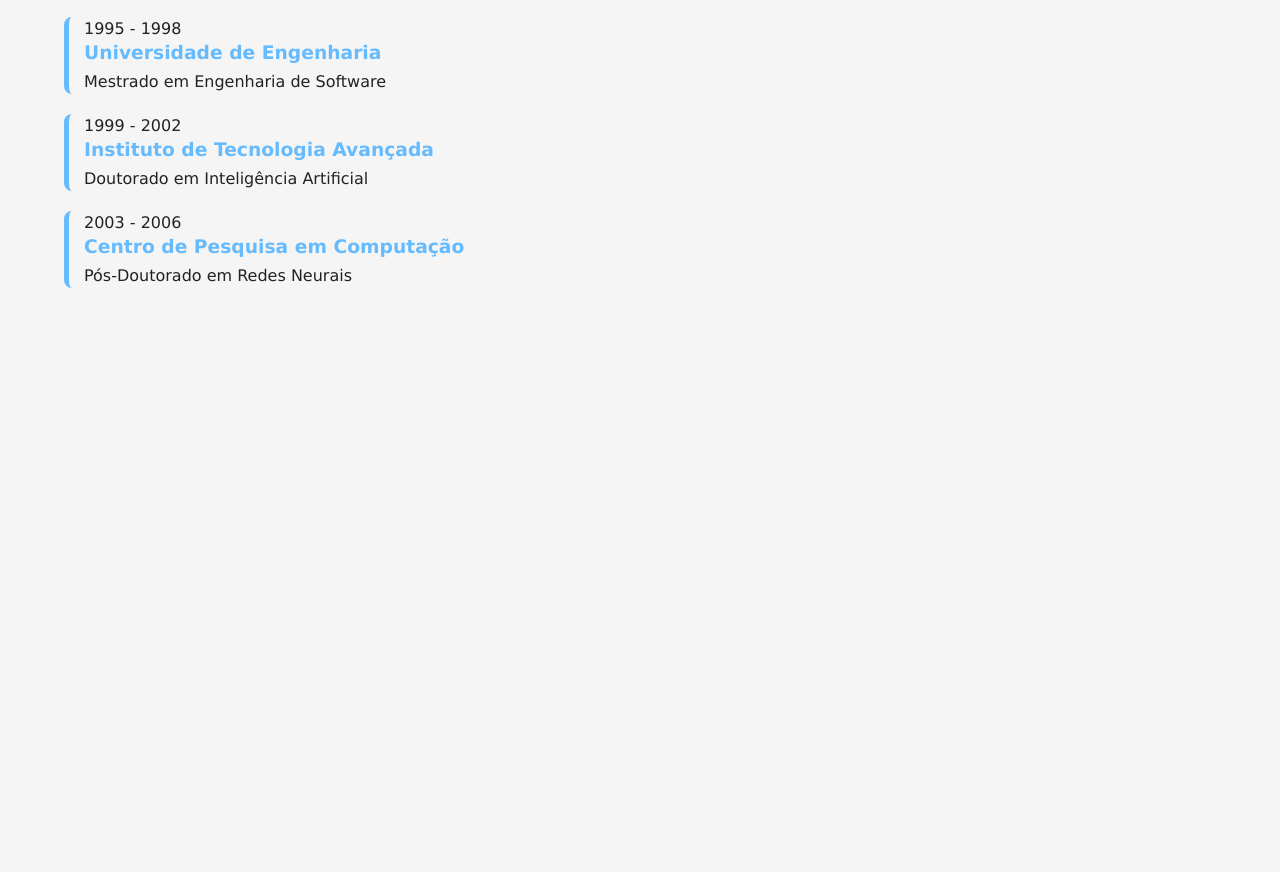
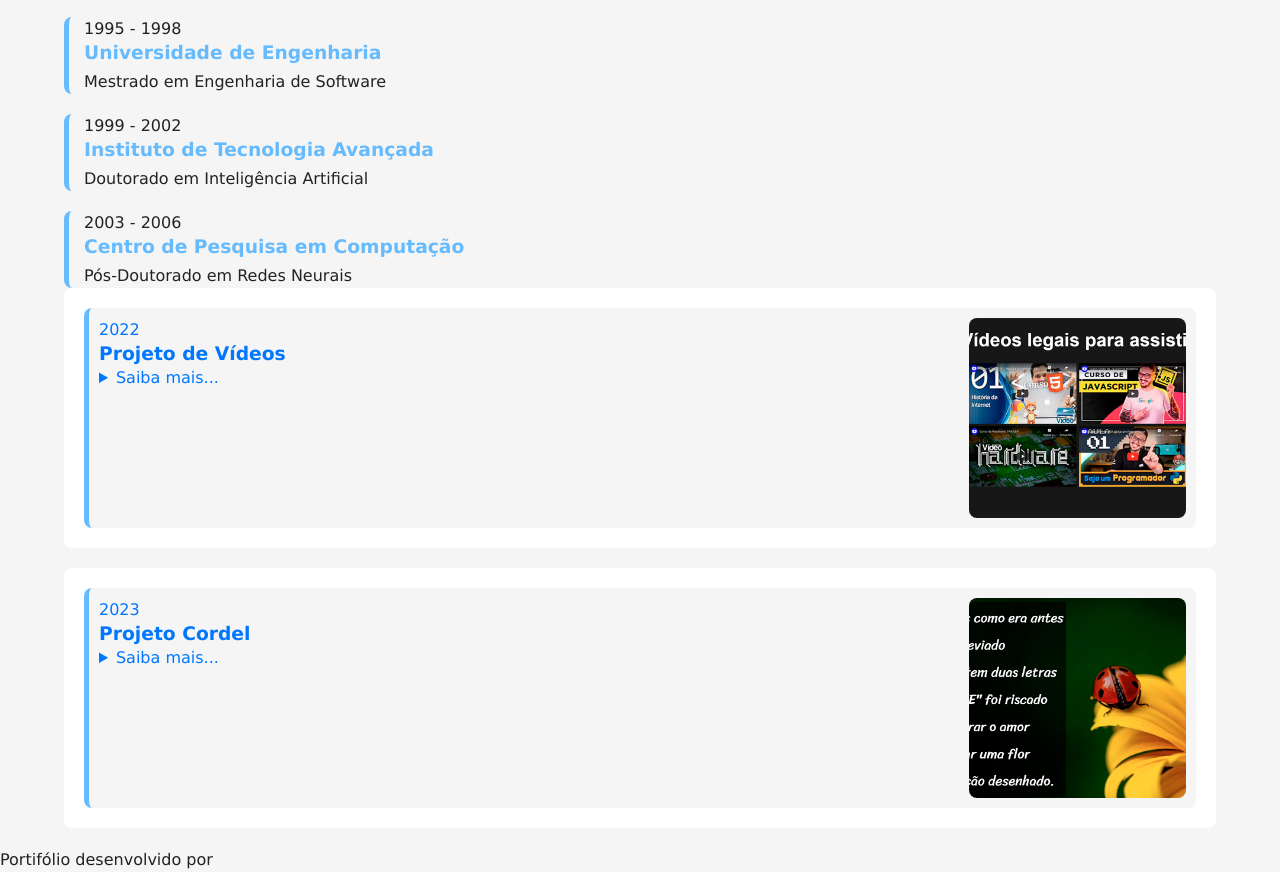
Before and after one commit to Pedro-F2210/projeto-portifolio, a plain HTML site: page index.html in a window 1280 px wide. Shown: the part 817-1689 px from the top of the page. Before the commit the page ends 1105 px from the top, so only its background shows below. Drawn offline with Linux system fonts and the light colour scheme.

Commit message:
projeto áreas

```diff
--- a/estilos/style.css
+++ b/estilos/style.css
@@ -191,8 +191,54 @@ article {
     margin-bottom: 5px;
 }
 
+#projeto-container {
+    display: flex;
+    flex-direction: column-reverse;
+    gap: 20px;
+}
+
+.projeto {
+    display: flex;
+    flex-direction: column;
+    gap: 15px;
+    background-color: var(--fundo-principal);
+    padding: 10px;
+    border-radius: 8px;
+    border-left: 5px solid var(--destaque-inverso);
+    transition: border-color 0.5, border-width 0.5s;
+}
+
+.projeto:hover {
+    border-color: var(--destaque);
+    border-left-width: 15px;
+    cursor: pointer;
+}
+
+.foto {
+    width: 100%;
+    aspecto-ratio: 16/9;
+    object-fit: cover;
+    overflow: hidden;
+    border-radius: 8px;
+}
+
 @media screen and (min-width: 768px) {
     #skill-container {
         grid-template-columns: 1fr 1fr;
     }
+
+    .projeto {
+        flex-direction: row-reverse;
+        justify-content: space-between;
+    }
+
+    .projeto-info {
+        max-width: 80%;
+    }
+
+    .foto {
+        aspect-ratio: 1/1;
+        max-width: 20%;
+        max-height: 200px;
+    }
 }
--- a/index.html
+++ b/index.html
@@ -118,11 +118,45 @@
                     <p class="titulacao">Pós-Doutorado em Redes Neurais</p>
                 </div>
             </div>
+
+            <article id="projeto-container">
+                <div class="projeto">
+                    <img src="imagens/projeto-01-videos.jpg" alt="Projeto 1" class="foto">
+                    <div class="projeto-info">
+                        <p class="periodo">2022</p>
+                        <h3 class="titulo">Projeto de Vídeos</h3>
+                        <p>
+                            <details class="descricao">
+                                <summary>Saiba mais...</summary>
+                                <p>Lorem ipsum dolor sit amet consectetur adipisicing elit. Distinctio eum aliquid sint perspiciatis, similique omnis unde deleniti totam nostrum quibusdam velit, inventore et explicabo! Quas labore architecto consectetur quod adipisci.
+                                </p>
+                            </details>
+                        </p>
+                    </div>
+                </div>
+            </article>
+
+            <article id="projeto-container">
+                <div class="projeto">
+                    <img src="imagens/projeto-02-cordel.jpg" alt="Projeto 2" class="foto">
+                    <div class="projeto-info">
+                        <p class="periodo">2023</p>
+                        <h3 class="titulo">Projeto Cordel</h3>
+                        <p>
+                            <details class="descricao">
+                                <summary>Saiba mais...</summary>
+                                <p>Lorem ipsum dolor sit amet consectetur adipisicing elit. Distinctio eum aliquid sint perspiciatis, similique omnis unde deleniti totam nostrum quibusdam velit, inventore et explicabo! Quas labore architecto consectetur quod adipisci.
+                                </p>
+                            </details>
+                        </p>
+                    </div>
+                </div>
+            </article>
         </section>
     </main>
 
     <footer>
-
+        Portifólio desenvolvido por
     </footer>
 
     <script src="scripts/script.js"></script>
```
